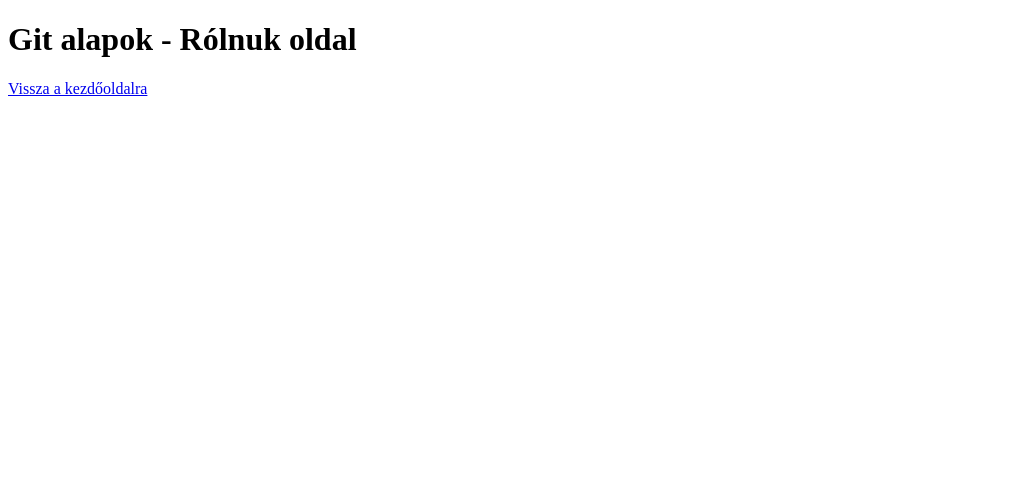
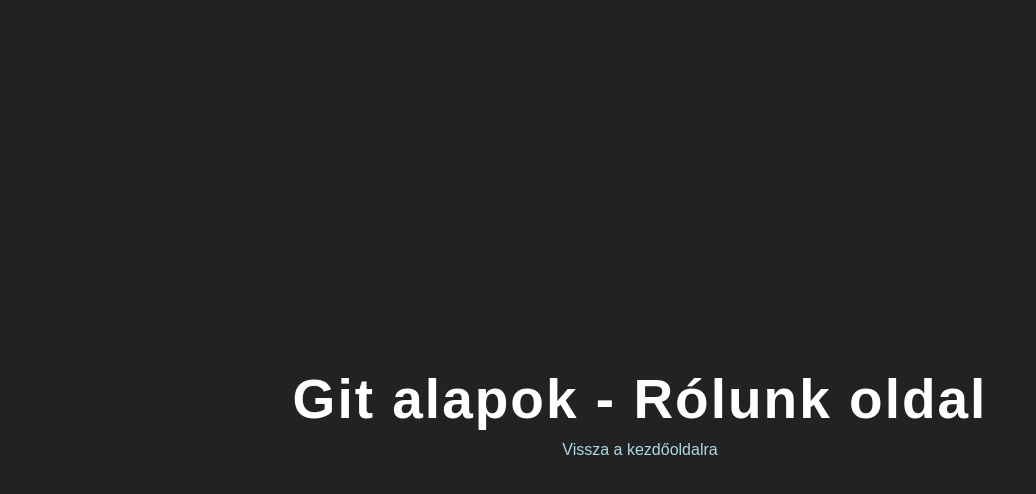
Before and after one commit to pyhii/GIT-0106, a plain HTML site: page about.html in a window 1280 px wide. Shown: the whole page, without its empty margins (0-1036 px from the left). Drawn offline with Linux system fonts and the light colour scheme.

Commit message:
style ág létrehozva és a html oldalak kinézetbeli formázása kész.

```diff
--- a/about.html
+++ b/about.html
@@ -4,9 +4,10 @@
     <meta charset="UTF-8">
     <meta name="viewport" content="width=device-width, initial-scale=1.0">
     <title>Git alapok - Rólnuk oldal</title>
+    <link rel="stylesheet" href="style.css">
 </head>
 <body>
-    <h1>Git alapok - Rólnuk oldal</h1>
+    <h1>Git alapok - Rólunk oldal</h1>
     <a href="index.html">Vissza a kezdőoldalra</a>
 
 </body>
--- /dev/null
+++ b/style.css
@@ -0,0 +1,20 @@
+body{
+    background-color: #222;
+    color: #fff;
+    height: 100vh;
+    display: flex;
+    flex-direction: column;
+    justify-content: center;
+    align-items: center;
+    font-family: Arial, Helvetica, sans-serif;
+}
+h1{
+    font-size: 55px;
+    letter-spacing: 2px;
+    margin: 10px 0;
+}
+a{
+    text-decoration: none;
+    color: lightblue;
+    display: block;
+}
```
Also changed, not shown: index.html (+1 -0 lines).
